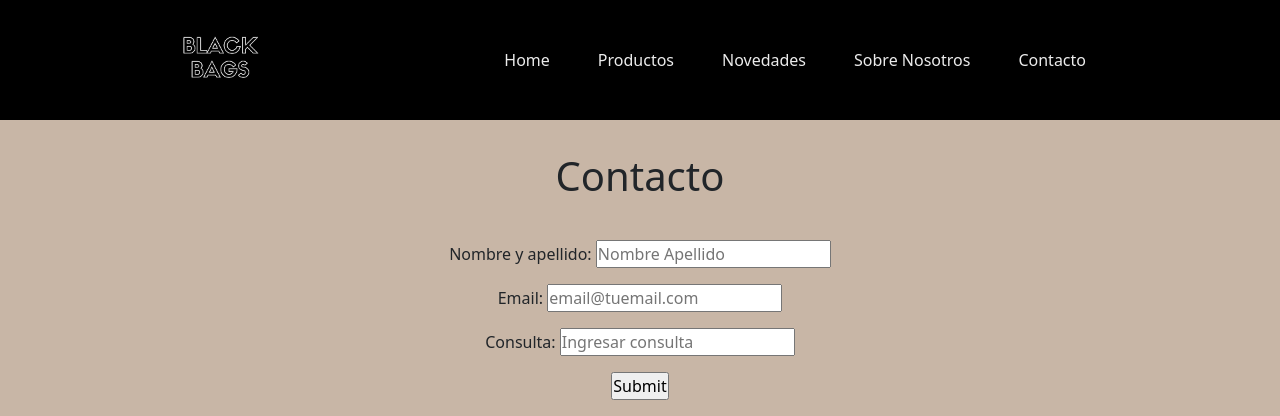
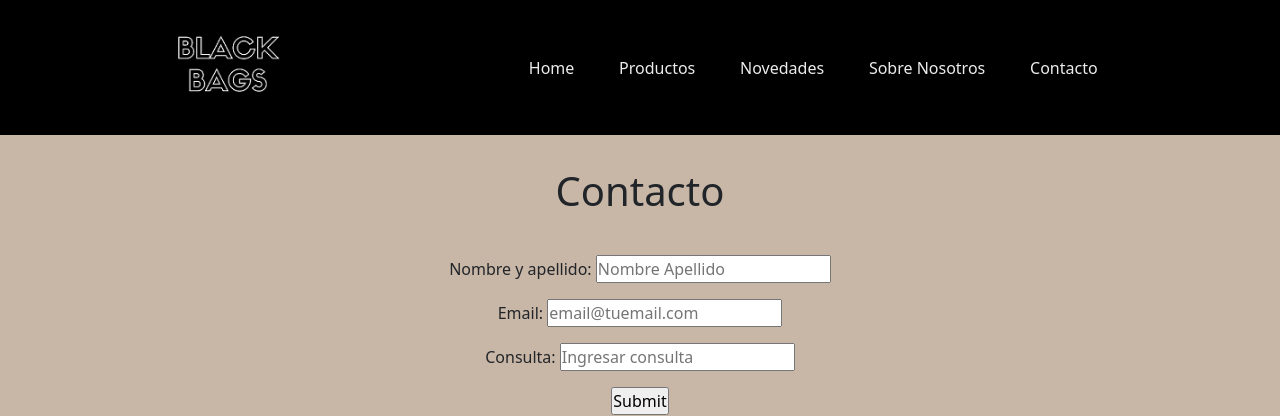
Before and after one commit to OttobreFranco/BlackVcpProyecto, a website: page pages/contacto.html in a window 1280 px wide. Shown: the top 416 px of the page. Drawn offline with nearby package versions, Linux system fonts and the light colour scheme.

Commit message:
Solucion nav flex

```diff
--- a/pages/contacto.html
+++ b/pages/contacto.html
@@ -29,7 +29,7 @@
             </div>
             <div>
                 <a class="navbar-brand" href="#">
-                    <img src="../img/blackcrop.png" alt="BlackBagsLogo" width="100" height="100">
+                    <img src="../img/blackcrop.png" alt="BlackBagsLogo" width="135" height="135">
                 </a>
             </div>
 
--- a/scss/style.scss
+++ b/scss/style.scss
@@ -36,8 +36,8 @@ header{
     .navbar{
         width: 960px;
         max-width: 100%;
-        padding: 10px;
         margin: 0 auto;
+        padding: 0;
     }
 
     .main-header .navbar{
@@ -62,7 +62,7 @@ header{
                 color: $color-letras;
                 text-decoration: none;
                 display: inline-block;
-	            padding: .3em 1.5em;
+	            padding: .3rem 1.4em;
                 &:hover{
                 color: $color-fondo;
                 }
```
Also changed, not shown: index.html (+1 -1 lines), pages/novedades.html (+1 -1 lines), pages/productos.html (+1 -1 lines), pages/sobreNosotros.html (+1 -1 lines), css/main.css.
